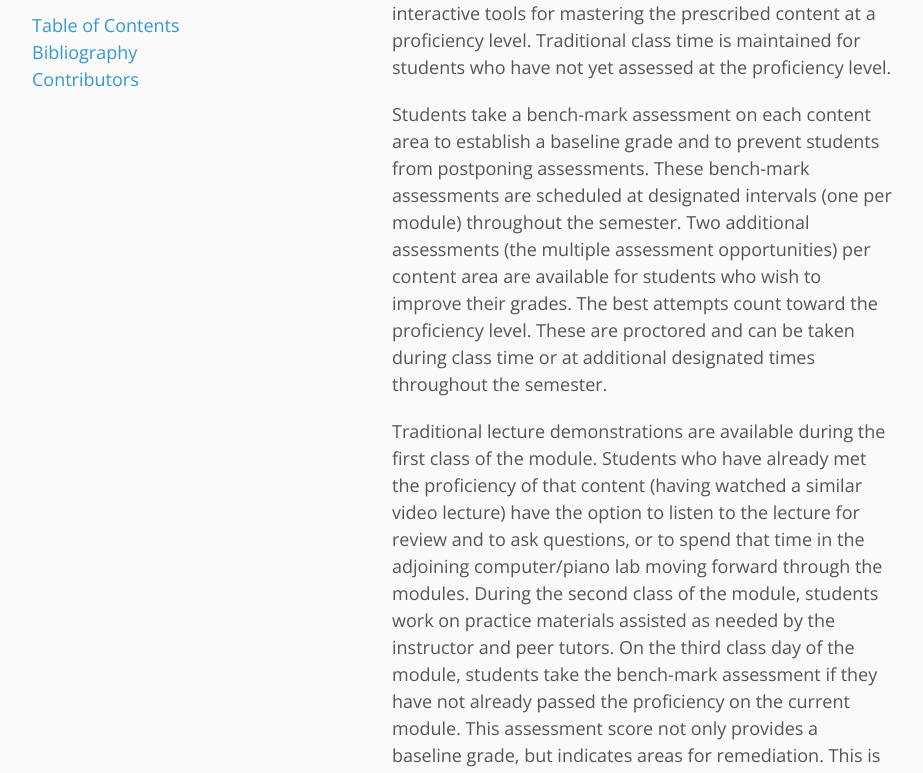
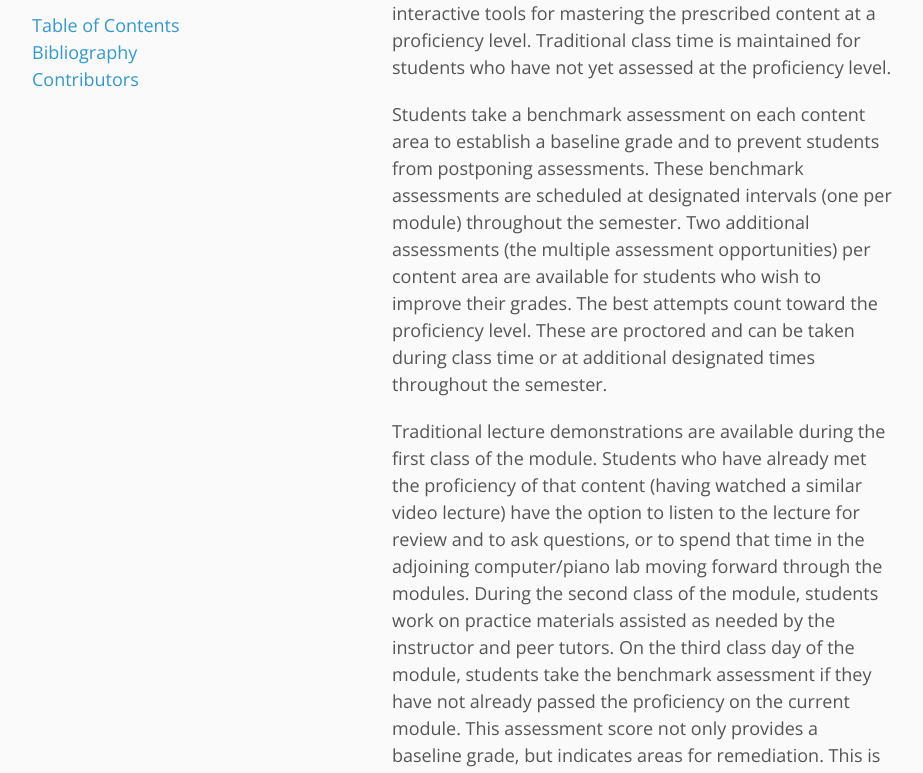
Before and after one commit to flipcamp/engagingstudents3, a Jekyll site: the page built from essays/Johnson.md, in a window 1280 px wide and 1400 px high, scrolled down 4962 px. Shown: the part 158-931 px from the top of the window, without its empty margins (178-1101 px from the left). Built offline with Jekyll 4.4.1, drawn with Linux system fonts in a browser that asks for light colours; some of the changed text lies outside the part shown.

Commit message:
Johnson ready?

```diff
--- a/essays/Johnson.md
+++ b/essays/Johnson.md
@@ -61,7 +61,7 @@ Below are the levels for the proficiency-based model. Note that the “Proficien
 
 Another motivational aspect is[ ](http://nsuworks.nova.edu/cgi/viewcontent.cgi?article=1081&context=innovate)[gamer identity](http://nsuworks.nova.edu/cgi/viewcontent.cgi?article=1081&context=innovate). Students invent their own identifiers (gamer names). When any level (above Novice) is attained, their gamer name is identified for recognition at the appropriate level as in a ‘leaderboard.’ The leaderboard is one of three main elements often applied in gamification that include points, badges, and leaderboards ([PBL](https://gamification21.wordpress.com/learning-content-2/10-pbl/)).
 
-The proficiency-based model also applies three basic psychological needs identified as motivations in game playing: competence, autonomy, and relatedness. The need for [competence](http://www.gamasutra.com/view/feature/130155/rethinking_carrots_a_new_method_.php?page=2) is satisfied as a student progresses through different levels, [autonomy](http://www.gamasutra.com/view/feature/130155/rethinking_carrots_a_new_method_.php?page=3) is achieved as students take on a decision-making role, rather than a passive one in the classroom, and [relatedness](http://www.gamasutra.com/view/feature/130155/rethinking_carrots_a_new_method_.php?page=4) is applied as students work together through peer-tutoring in symbiotic relationships.
+The proficiency-based model also applies three basic psychological needs identified as motivations in game playing: competence, autonomy, and relatedness. The need for [competence](http://www.gamasutra.com/view/feature/130155/rethinking_carrots_a_new_method_.php?page=2) is satisfied as a student progresses through different levels, [autonomy](http://www.gamasutra.com/view/feature/130155/rethinking_carrots_a_new_method_.php?page=3) is achieved as students take on a decision-making role, rather than a passive one in the classroom, and [relatedness](http://www.gamasutra.com/view/feature/130155/rethinking_carrots_a_new_method_.php?page=4) is applied as students work together through peer tutoring in symbiotic relationships.
 
 The proficiency-based model can be applied to any course of study that can be divided into modules. Here is an example of this model applied to Chromatic Harmony:
 
@@ -69,9 +69,9 @@ There are eight content modules in Chromatic Harmony: secondary dominants, secon
 
 Students are provided with a course outline that contains links to online resources including video tutorials and interactive tools for mastering the prescribed content at a proficiency level. Traditional class time is maintained for students who have not yet assessed at the proficiency level.
 
-Students take a bench-mark assessment on each content area to establish a baseline grade and to prevent students from postponing assessments. These bench-mark assessments are scheduled at designated intervals (one per module) throughout the semester. Two additional assessments (the multiple assessment opportunities) per content area are available for students who wish to improve their grades. The best attempts count toward the proficiency level. These are proctored and can be taken during class time or at additional designated times throughout the semester.
+Students take a benchmark assessment on each content area to establish a baseline grade and to prevent students from postponing assessments. These benchmark assessments are scheduled at designated intervals (one per module) throughout the semester. Two additional assessments (the multiple assessment opportunities) per content area are available for students who wish to improve their grades. The best attempts count toward the proficiency level. These are proctored and can be taken during class time or at additional designated times throughout the semester.
 
-Traditional lecture demonstrations are available during the first class of the module. Students who have already met the proficiency of that content (having watched a similar video lecture) have the option to listen to the lecture for review and to ask questions, or to spend that time in the adjoining computer/piano lab moving forward through the modules. During the second class of the module, students work on practice materials assisted as needed by the instructor and peer tutors. On the third class day of the module, students take the bench-mark assessment if they have not already passed the proficiency on the current module. This assessment score not only provides a baseline grade, but indicates areas for remediation. This is an application of[ ](http://www.mtosmt.org/issues/mto.15.21.1/mto.15.21.1.duker_gawboy_hughes_shaffer.html)[standards-based grading](http://www.mtosmt.org/issues/mto.15.21.1/mto.15.21.1.duker_gawboy_hughes_shaffer.html), with a goal of mastery of material, rather than class ranking. For those who wish to review the material and/or work with the instructor or peer tutors for better understanding and application, two additional parallel (comparable) assessments are available for students to take during subsequent class days or other times designated by the instructor. The additional assessments are available throughout the semester as students may attempt to achieve higher level designations and consequently, greater mastery of content.
+Traditional lecture demonstrations are available during the first class of the module. Students who have already met the proficiency of that content (having watched a similar video lecture) have the option to listen to the lecture for review and to ask questions, or to spend that time in the adjoining computer/piano lab moving forward through the modules. During the second class of the module, students work on practice materials assisted as needed by the instructor and peer tutors. On the third class day of the module, students take the benchmark assessment if they have not already passed the proficiency on the current module. This assessment score not only provides a baseline grade, but indicates areas for remediation. This is an application of[ ](http://www.mtosmt.org/issues/mto.15.21.1/mto.15.21.1.duker_gawboy_hughes_shaffer.html)[standards-based grading](http://www.mtosmt.org/issues/mto.15.21.1/mto.15.21.1.duker_gawboy_hughes_shaffer.html), with a goal of mastery of material, rather than class ranking. For those who wish to review the material and/or work with the instructor or peer tutors for better understanding and application, two additional parallel (comparable) assessments are available for students to take during subsequent class days or other times designated by the instructor. The additional assessments are available throughout the semester as students may attempt to achieve higher level designations and consequently, greater mastery of content.
 
 The result is a classroom of[ ](http://www.casenex.com/casenet/pages/readings/differentiation/whatdiffer.htm)[differentiated instruction](http://www.casenex.com/casenet/pages/readings/differentiation/whatdiffer.htm) in the spirit of the[ ](http://www.dpe.org/publications.htm)[one-room schoolhouse](http://www.dpe.org/publications.htm). Students are able to move through the content at their own pace. Class attendance is taken to encourage students to attend consistently until each module is assessed at proficiency level. Studies confirm that[ ](http://web.ccsu.edu/retentionandgraduation/files/attendance.pdf)[class attendance](http://web.ccsu.edu/retentionandgraduation/files/attendance.pdf) has strong relationships with both class grades and GPA. At the point that a student completes the proficiency of all modules of designated content, full credit for attendance is granted for the remainder of the semester.
 
@@ -87,15 +87,15 @@ Benefits to novices:
 
 - online video demonstrations and other resources can be viewed multiple times for clarity and understanding
 - teacher-student ratio continues to decrease as the semester continues
-- availability of peer-tutors
+- availability of peer tutors
 - ability to improve grade with multiple assessments
 
 **Conclusions**
 
-Competency-based learning is most often associated with online courses and distance education. I submit that the benefits of competency-based learning can be incorporated into the classroom setting, adding the benefits of flexible time and multiple assessment opportunities without removing the classroom structure that some students need. Peer-tutoring and a bit of gaming flavor just add muscle to the hybrid form.
+Competency-based learning is most often associated with online courses and distance education. I submit that the benefits of competency-based learning can be incorporated into the classroom setting, adding the benefits of flexible time and multiple assessment opportunities without removing the classroom structure that some students need. Peer tutoring and a bit of gaming flavor just add muscle to the hybrid form.
 
 In addressing the dilemma of student differences in learning styles and preparedness, the proficiency-based model can be a formidable weapon in the educational arsenal. Just because a student has attended a class does not mean learning has taken place. Even with student learning objectives in place, assessments of these objectives can result in student failure. This is the difference between summative assessment in the traditional model and formative assessment in the competency-based education and standards-based grading models. [ ](http://files.eric.ed.gov/fulltext/ED514891.pdf)A white paper from the [Oregon Educational Roundtable](http://orbusinesscouncil.org/docs/archive/BestPracticesWhitePaper-Final.pdf) describes the benefit of the proficiency model most succinctly: "In a proficiency system, failure or poor performance may be part of the student's learning curve, but it is not an outcome."
 
 
 
-This work is copyright ⓒ2015 Vicky V. Johnson and licensed under a [*Creative Commons Attribution-ShareAlike 3.0 Unported License*](http://creativecommons.org/licenses/by-sa/3.0/).
+This work is copyright ⓒ2015 Vicky V. Johnson and licensed under a [*Creative Commons Attribution–ShareAlike 3.0 Unported License*](http://creativecommons.org/licenses/by-sa/3.0/).
```
Also changed, not shown: other parts of essays/Johnson.md (+2 -2 lines).
